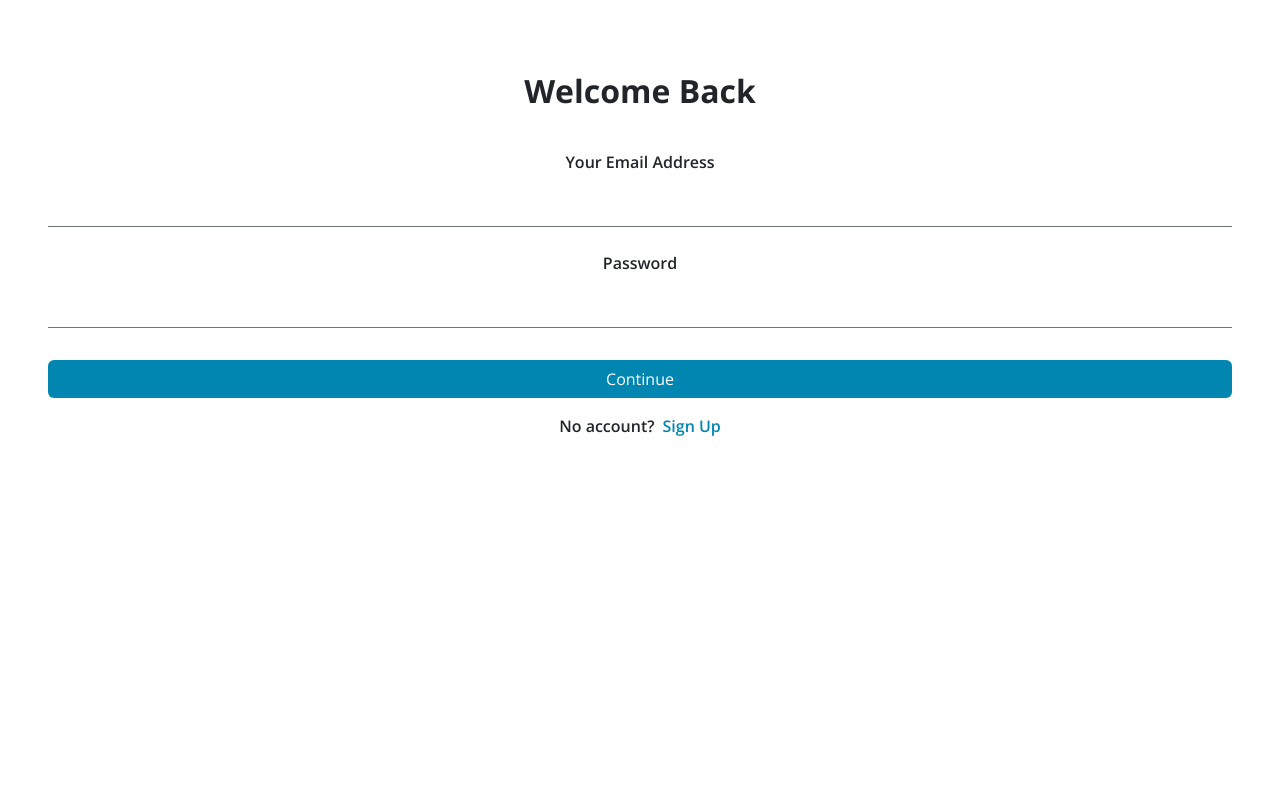
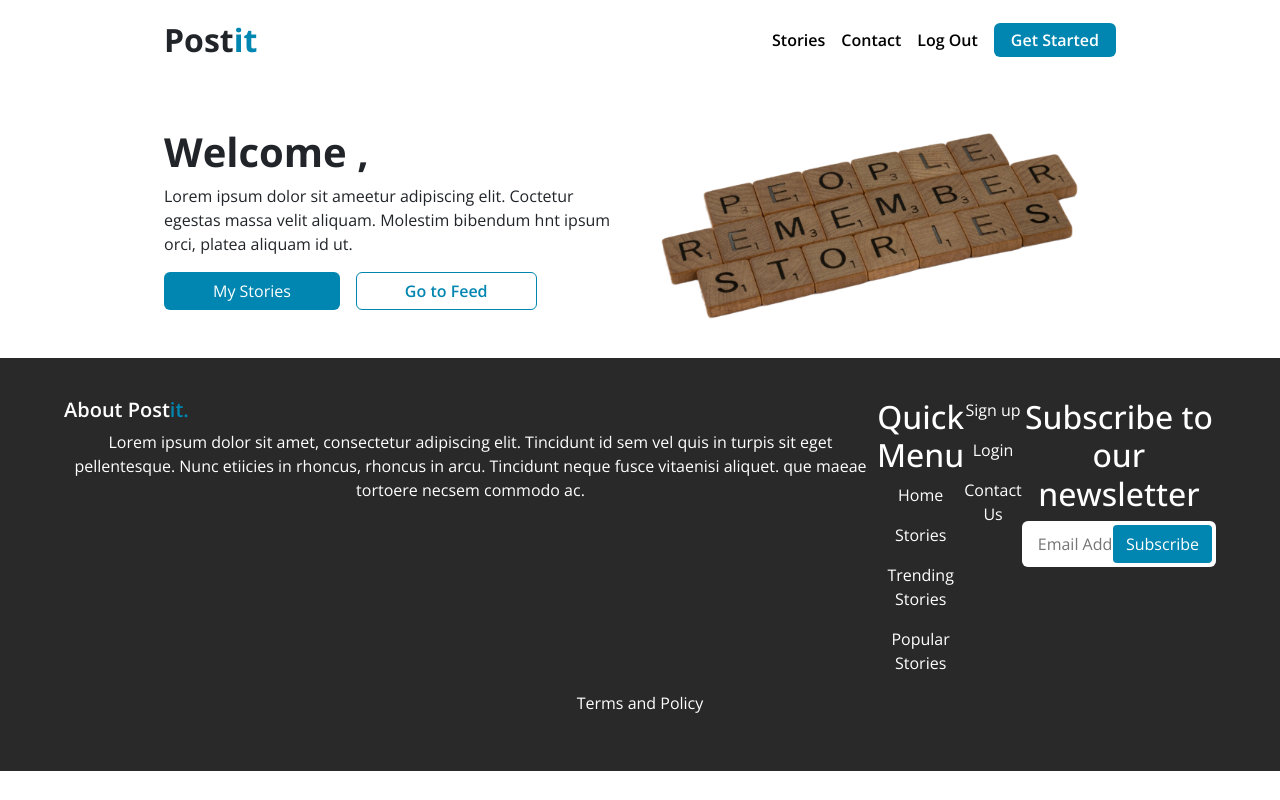
Before and after one commit to ObodoakorDavid/PostIt-Client, a React (Create React App) app: page /dashboard in a window 1280 px wide. Before the commit this address led to /login. Built offline with nearby package versions, Linux system fonts and the light colour scheme; no server answers; sample sign-in values are in the browser's storage.

Commit message:
installed react-hot toast and added the logout functionality

```diff
--- a/package.json
+++ b/package.json
@@ -11,6 +11,7 @@
     "react-bootstrap": "^2.7.2",
     "react-dom": "^18.2.0",
     "react-hook-form": "^7.43.9",
+    "react-hot-toast": "^2.4.0",
     "react-router-dom": "^6.9.0",
     "react-scripts": "5.0.1",
     "web-vitals": "^2.1.4"
--- a/src/App.css
+++ b/src/App.css
@@ -8,11 +8,15 @@
 }
 
 .text-blue {
-  color: #0086b0;
+  color: #0086b0 !important;
 }
 
 .btn-bg-main {
   background-color: #0086b0 !important;
+}
+
+.border-main {
+  border: 1px solid #0086b0 !important ;
 }
 
 footer {
--- a/src/App.js
+++ b/src/App.js
@@ -9,6 +9,8 @@ import PrivateRoute from "./utils/PrivateRoute";
 import Dashboard from "./pages/Dashboard";
 import SignupPage from "./pages/SignupPage";
 import Stories from "./pages/Stories";
+import MyStories from "./pages/MyStories";
+
 
 function App() {
   return (
@@ -19,6 +21,7 @@ function App() {
             <Route element={<PrivateRoute />}>
               <Route path="/dashboard" element={<Dashboard />} />
               <Route path="/stories" element={<Stories />} />
+              <Route path="/my-stories" element={<MyStories/>} />
             </Route>
             <Route path="/" element={<Homepage />} />
             <Route path="/login" element={<LoginPage />} />
--- a/src/components/Navbarr.jsx
+++ b/src/components/Navbarr.jsx
@@ -1,25 +1,57 @@
 /** @format */
 
-import React from "react";
+import React, { useContext } from "react";
 import { Link } from "react-router-dom";
+import AuthContext from "../context/AuthContext";
 
 const Navbarr = () => {
+  const { token, logOutUser } = useContext(AuthContext);
+  console.log(token);
+
   return (
-    <nav className="d-flex justify-content-between px-4 py-3">
-      <h2 className="fs-2 fw-bold">
+    <nav
+      style={{
+        maxWidth: "1000px",
+      }}
+      className="d-flex justify-content-between px-4 py-3 mx-auto"
+    >
+      <Link to="/" className="fs-2 fw-bold text-decoration-none text-dark">
         Post<span className="text-blue">it</span>
-      </h2>
+      </Link>
       <div className="d-flex gap-3 align-items-center">
-        <Link className=" text-decoration-none text-black fw-semibold" to="#">
+        <Link
+          to="/dashboard"
+          className=" text-decoration-none text-black fw-semibold"
+        >
           Stories
         </Link>
         <Link className=" text-decoration-none text-black fw-semibold" to="#">
           Contact
         </Link>
-        <Link className=" text-decoration-none text-black fw-semibold" to="/login">
-          Sign In
+        {token ? (
+          <Link
+            onClick={() => {
+              logOutUser();
+            }}
+            className=" text-decoration-none text-black fw-semibold"
+            to="/"
+          >
+            Log Out
+          </Link>
+        ) : (
+          <Link
+            className=" text-decoration-none text-black fw-semibold"
+            to="/login"
+          >
+            Sign In
+          </Link>
+        )}
+        <Link
+          className="btn btn-bg-main text-white px-3 py-1 fw-semibold"
+          to="#"
+        >
+          Get Started
         </Link>
-        <Link className="btn btn-bg-main text-white px-3 py-1 fw-semibold" to="#">Get Started</Link>
       </div>
     </nav>
   );
--- a/src/context/AuthContext.js
+++ b/src/context/AuthContext.js
@@ -2,6 +2,7 @@
 
 import { createContext, useState, useEffect } from "react";
 import { useNavigate } from "react-router-dom";
+import toast from "react-hot-toast";
 
 const AuthContext = createContext();
 
@@ -10,32 +11,37 @@ export default AuthContext;
 export const AuthProvider = ({ children }) => {
   const [user, setUser] = useState(null);
   const [token, setToken] = useState(() => {
-    return localStorage.getItem("token") || null;
+    return JSON.parse(localStorage.getItem("token")) || null;
   });
-  const [data, setData] = useState(null);
-  const [error, setError] = useState(null);
-  const [loading, setLoading] = useState(true);
+  // const [data, setData] = useState(null);
+  // const [error, setError] = useState(null);
+  // const [loading, setLoading] = useState(true);
   const baseURL = "http://127.0.0.1:8000/api/v1";
 
   const navigate = useNavigate();
+  // const notify = (message, type) =>
+  //   toast.success(`Welcome ${user?.username}`, {
+  //     position: "top-right",
+  //   });
 
   let login = async (body) => {
     let response = await fetch(`${baseURL}/auth/token/login/`, {
       method: "POST",
       headers: {
-        // Authorization: `Token ${token}`,
+        // "Authorization": `Token ${token}`,
         "Content-Type": "application/json",
       },
       body: JSON.stringify(body),
     });
     let data = await response.json();
-    console.log(data);
-
-    setToken(data.auth_token);
-
-    localStorage.setItem("token", JSON.stringify(data.auth_token));
     if (data.auth_token) {
+      setToken(data.auth_token);
+      localStorage.setItem("token", JSON.stringify(data.auth_token));
       navigate("/dashboard");
+    } else {
+      toast.error(`invalid Credentials`, {
+        position: "top-right",
+      });
     }
   };
 
@@ -49,7 +55,32 @@ export const AuthProvider = ({ children }) => {
     });
     let data = await response.json();
     console.log(data);
-    setUser(data);
+    if (data.username) {
+      setUser(data);
+      toast.success(`Welcome ${data.username}`, {
+        position: "top-right",
+      });
+    } else {
+      navigate("/login");
+    }
+  };
+
+  const logOutUser = async () => {
+    let response = await fetch(`${baseURL}/auth/token/logout`, {
+      method: "POST",
+      headers: {
+        "Authorization": `Token ${token}`,
+        "Content-Type": "application/json",
+      },
+    });
+
+    localStorage.removeItem("token");
+    setToken(null);
+    setUser(null);
+    navigate("/");
+    toast.success("Log Out Successfull", {
+      position: "top-right",
+    });
   };
 
   useEffect(() => {
@@ -61,6 +92,7 @@ export const AuthProvider = ({ children }) => {
     login,
     token,
     getUser,
+    logOutUser,
   };
 
   return (
--- a/src/pages/Dashboard.jsx
+++ b/src/pages/Dashboard.jsx
@@ -3,22 +3,52 @@
 import React, { useContext, useEffect } from "react";
 import RootLayout from "../layouts/RootLayout";
 import AuthContext from "../context/AuthContext";
-import { useNavigate } from "react-router-dom";
+import { useNavigate, Link } from "react-router-dom";
+import { Toaster } from "react-hot-toast";
+import scrabble from "../assets/images/scrabble.png";
 
 const Dashboard = () => {
   const { getUser, user } = useContext(AuthContext);
-  const navigate = useNavigate()
+  // const navigate = useNavigate();
 
   useEffect(() => {
     getUser();
-    if (!user){
-      navigate('/login')
-    }
   }, []);
+
+  // useEffect(() => {
+  //   getUser();
+  // }, []);
 
   return (
     <RootLayout>
-      <h1>Welcome {user && user.username}</h1>
+      <Toaster />
+      <div
+        style={{
+          maxWidth: "1000px",
+        }}
+        className=" d-flex flex-column flex-lg-row gap-2 px-4 mx-auto"
+      >
+        <div className="my-5 mx-md-0 text-start">
+          <h1 className="fw-bold">Welcome {user && user.username},</h1>
+          <p>
+            Lorem ipsum dolor sit ameetur adipiscing elit. Coctetur egestas
+            massa velit aliquam. Molestim bibendum hnt ipsum orci, platea
+            aliquam id ut.
+          </p>
+          <div className="d-flex gap-3">
+            <Link to="/my-stories" className="btn btn-bg-main text-white px-5">
+              My Stories
+            </Link>
+            <Link
+              to="/stories"
+              className="btn bg-white border-main text-blue fw-semibold px-5 "
+            >
+              Go to Feed
+            </Link>
+          </div>
+        </div>
+        <img className="w-50 mx-auto" src={scrabble} alt="" />
+      </div>
     </RootLayout>
   );
 };
--- a/src/pages/Homepage.jsx
+++ b/src/pages/Homepage.jsx
@@ -3,17 +3,28 @@
 import React from "react";
 import RootLayout from "../layouts/RootLayout";
 import "../styles/Homepage.css";
+import { Toaster } from "react-hot-toast";
+import { Link } from "react-router-dom";
 
 const Homepage = () => {
   return (
     <RootLayout>
-      <div className="hero_section px-5 text-start">
-        <h1 className="fw-bolder">Stay Curious.</h1>
-        <p className=" w-50 fw-semibold">
-          Lorem ipsum dolor sit ameetur adipiscing elit. Coctetur egestas massa
-          velit aliquam. Molestim bibendum hnt ipsum orci, platea aliquam id ut.{" "}
-        </p>
-        <button className="btn btn-bg text-white">Get Started</button>
+      <Toaster />
+      <div className="hero_section text-start">
+        <div
+          style={{
+            maxWidth: "1000px",
+          }}
+          className="mx-auto px-4"
+        >
+          <h1 className="fw-bolder">Stay Curious.</h1>
+          <p className="w-75 fw-semibold">
+            Lorem ipsum dolor sit ameetur adipiscing elit. Coctetur egestas
+            massa velit aliquam. Molestim bibendum hnt ipsum orci, platea
+            aliquam id ut.
+          </p>
+          <Link to='signup' className="btn btn-bg text-white btn-bg-main">Get Started</Link>
+        </div>
       </div>
 
       <div className="">
--- a/src/pages/LoginPage.jsx
+++ b/src/pages/LoginPage.jsx
@@ -1,13 +1,18 @@
 /** @format */
 
-import React, { useState, useContext } from "react";
+import React, { useState, useContext, useEffect } from "react";
 import { Link } from "react-router-dom";
 import { useForm } from "react-hook-form";
 // import { useAuth } from "../hooks/useAuth";
 import AuthContext from "../context/AuthContext";
+import { Toaster } from "react-hot-toast";
+
 
 const LoginPage = () => {
-  const { login } = useContext(AuthContext);
+  const { login, token } = useContext(AuthContext);
+  useEffect(()=>{
+    console.log(token);
+  })
 
   const {
     register,
@@ -24,6 +29,7 @@ const LoginPage = () => {
 
   return (
     <div className="p-5">
+      <Toaster />
       <h2 className=" fw-bold py-4">Welcome Back</h2>
       <form
         className="d-flex flex-column gap-3"
--- /dev/null
+++ b/src/pages/MyStories.jsx
@@ -0,0 +1,25 @@
+/** @format */
+
+import React from "react";
+import RootLayout from "../layouts/RootLayout";
+import { Link } from "react-router-dom";
+
+const MyStories = () => {
+  return (
+    <RootLayout>
+      <div className="py-4">
+        <div className="d-flex align-items-center justify-content-between px-4">
+          <h1 className=" fw-bold">My Stories</h1>
+          <Link className=" btn text-white bg-dark px-4">Write Story</Link>
+        </div>
+        <div className="py-3 d-flex justify-content-start ps-4 gap-3">
+          <p>All</p>
+          <p>Drafts</p>
+          <p>Published</p>
+        </div>
+      </div>
+    </RootLayout>
+  );
+};
+
+export default MyStories;
--- a/src/pages/Stories.jsx
+++ b/src/pages/Stories.jsx
@@ -1,9 +1,15 @@
 /** @format */
 
 import React from "react";
+import RootLayout from "../layouts/RootLayout";
+import { Link } from "react-router-dom";
 
 const Stories = () => {
-  return <div>Stories</div>;
+  return (
+    <RootLayout>
+      <div>Stories</div>
+    </RootLayout>
+  );
 };
 
 export default Stories;
```
Also changed, not shown: src/assets/images/scrabble.png (added), 1 other file (tests, documents, lock files or other folders).
